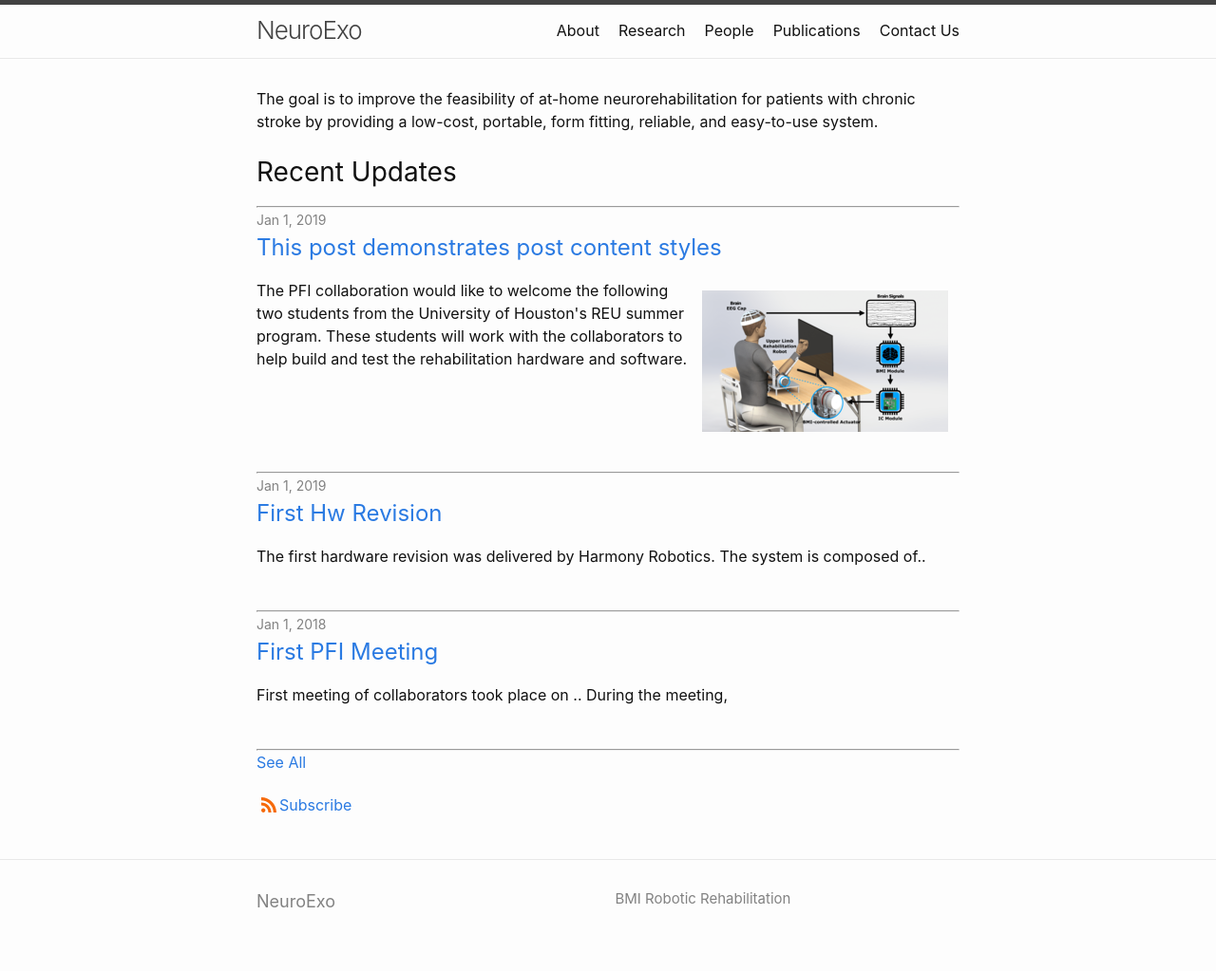
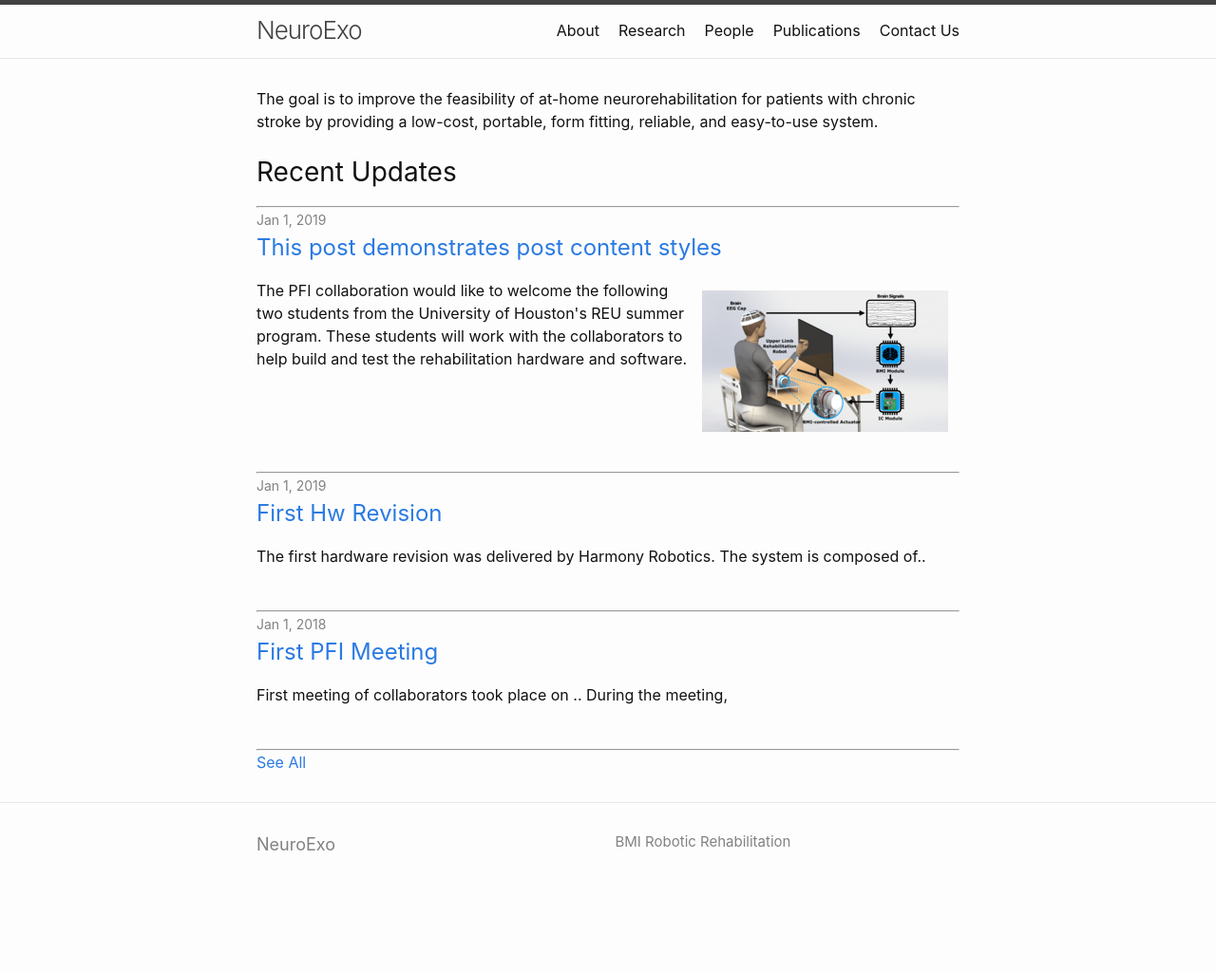
Before and after one commit to arcraik/neuroexo-website, a Jekyll site: the page built from index.html, in a window 1280 px wide. Shown: the whole page at 95% size. Built offline with Jekyll 4.4.1, drawn with Linux system fonts in a browser that asks for light colours; the list of posts is cut into pages by our own code; after the commit the page ends 963 px from its top, so only the background shows below that.

Commit message:
Update home.html

```diff
--- a/_layouts/home.html
+++ b/_layouts/home.html
@@ -30,6 +30,6 @@ layout: default
 <a href="/updates/" class="archive">See All </a>
 
 
-    <p style="margin-top:20px;" class="feed-subscribe"><svg class="svg-icon orange"><use xlink:href="{{ '/assets/minima-social-icons.svg#rss' | relative_url }}"></use></svg><a href="{{ "/feed.xml" | relative_url }}">Subscribe</a></p>
+   <!-- <p style="margin-top:20px;" class="feed-subscribe"><svg class="svg-icon orange"><use xlink:href="{{ '/assets/minima-social-icons.svg#rss' | relative_url }}"></use></svg><a href="{{ "/feed.xml" | relative_url }}">Subscribe</a></p>-->
 
 </div>
```
